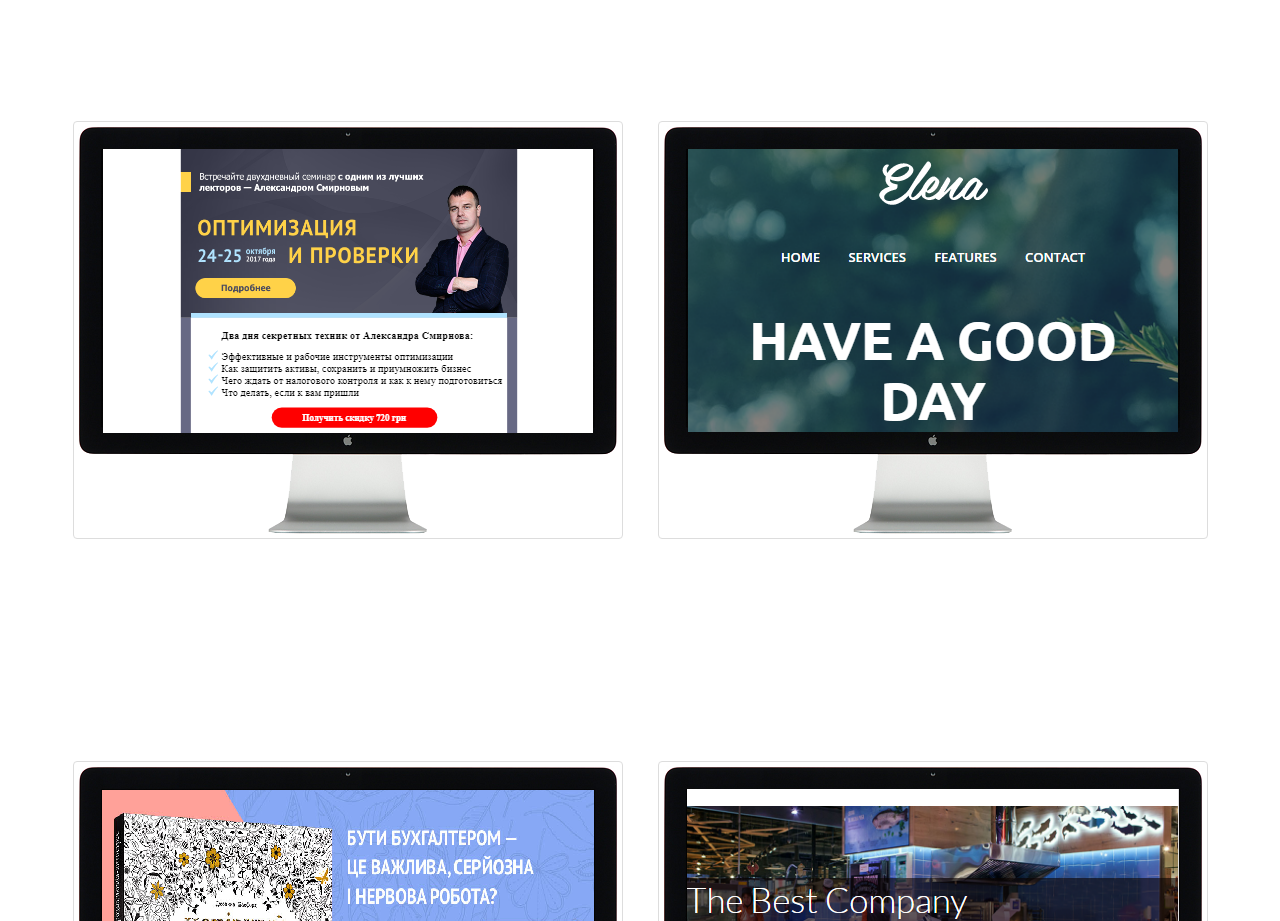
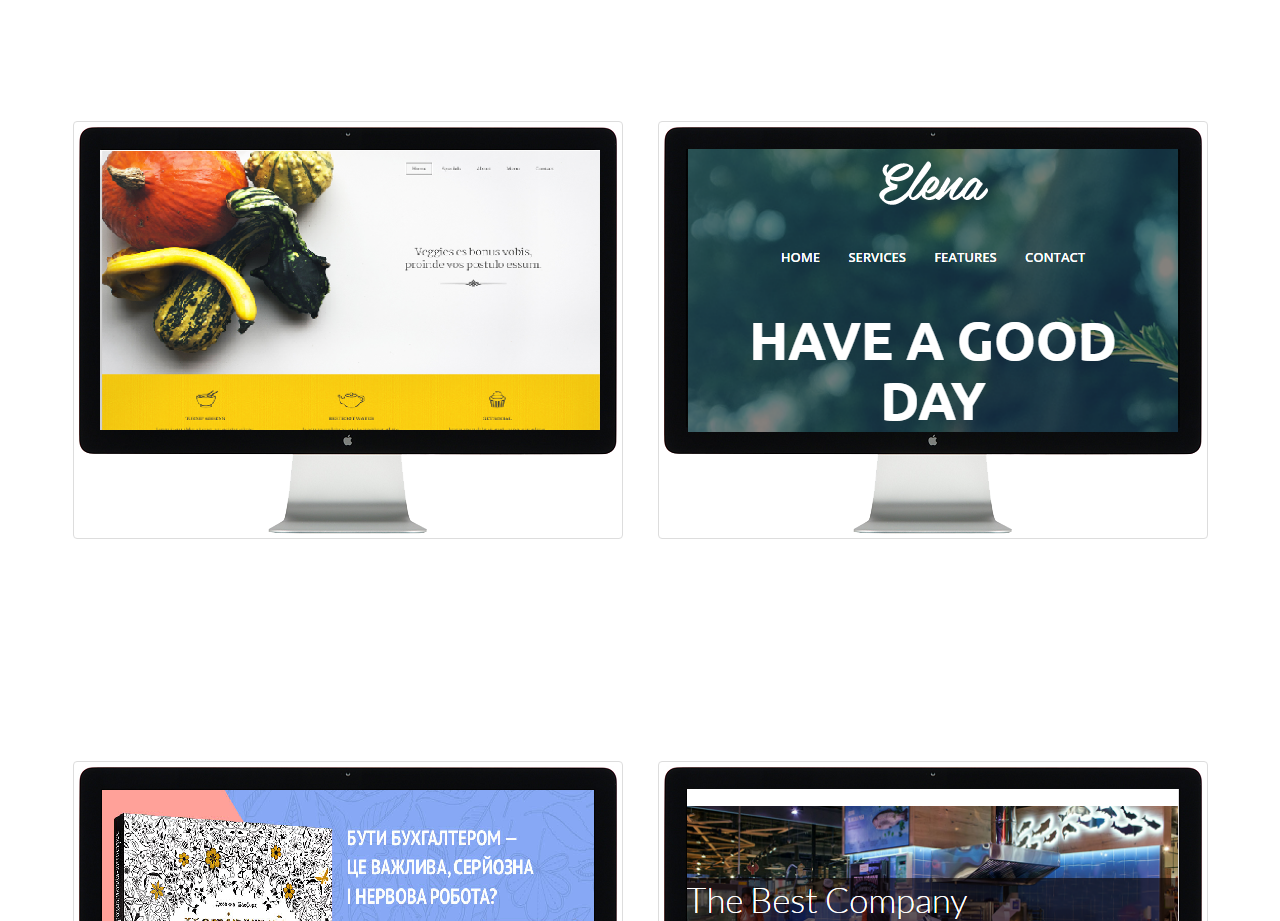
Before and after one commit to Medyanenko/Medyanenko.github.io, a plain HTML site: page index.html in a window 1280 px wide. Shown: the part 1743-2664 px from the top of the page. Drawn offline with nearby package versions, Linux system fonts and the light colour scheme.

Commit message:
add veggies

```diff
--- a/index.html
+++ b/index.html
@@ -110,7 +110,7 @@
 				<div class="b-section__info container">
 					<div class="b-info row">
 						<div class="b-info__article col-md-6">
-							<a href="https://medyanenko.github.io/mail_seminar/" class="b-info__link" target="_blank"><img src="images/portfolio/mail.png" class="b-info__img img-thumbnail img-responsive"><div class="b-info__icon"><i class="b-info__icon_fa fa fa-eye"></i></div></a>
+							<a href="https://medyanenko.github.io/veggies/" class="b-info__link" target="_blank"><img src="images/portfolio/veggies.png" class="b-info__img img-thumbnail img-responsive"><div class="b-info__icon"><i class="b-info__icon_fa fa fa-eye"></i></div></a>
 						</div>
 						<div class="b-info__article col-md-6">
 							<a href="https://medyanenko.github.io/homeWorkTemp/" class="b-info__link" target="_blank"><img src="images/portfolio/elena.png" class="b-info__img img-thumbnail img-responsive"><div class="b-info__icon"><i class="b-info__icon_fa fa fa-eye"></i></div></a>
```
